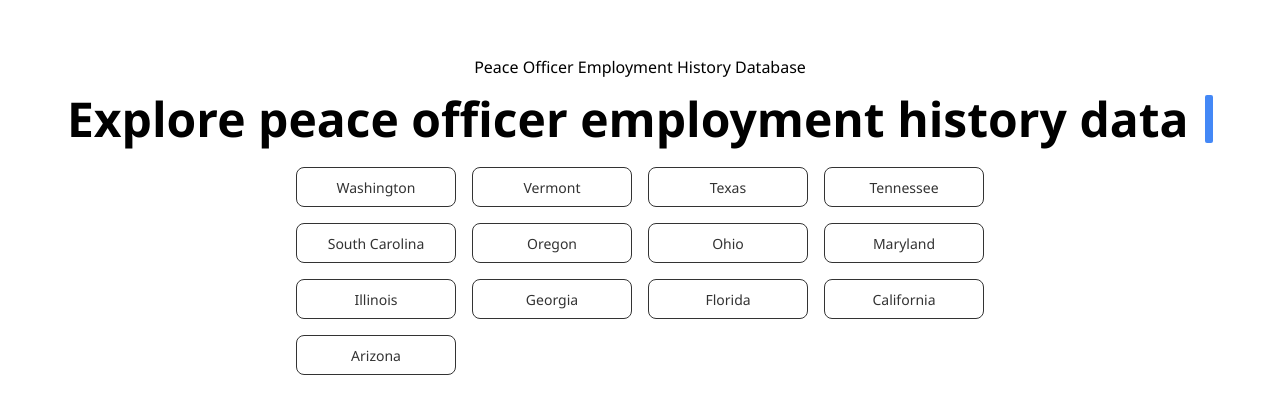
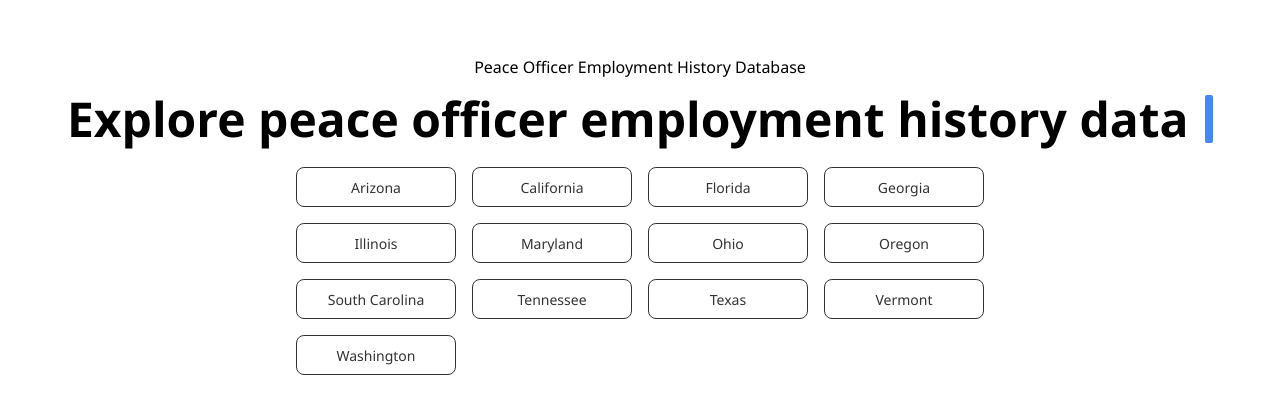
Before and after one commit to ayyubibrahimi/us-post-front-end, a Next.js app in the folder web/: page / in a window 1280 px wide. Shown: the part 185-598 px from the top of the page. Built offline with nearby package versions, Linux system fonts and the light colour scheme.

Commit message:
updated dropdown menu

```diff
--- a/web/components/Header/Header.tsx
+++ b/web/components/Header/Header.tsx
@@ -2,9 +2,9 @@ import React, { useState } from 'react';
 import styles from './headerLight.module.scss';
 
 const states = [
-  "Washington", "Vermont", "Texas", "Tennessee", "South Carolina",
-  "Oregon", "Ohio", "Maryland", "Illinois", "Georgia", "Florida",
-  "California", "Arizona"
+  "Arizona", "California", "Florida", "Georgia", "Illinois", "Maryland",
+  "Ohio", "Oregon", "South Carolina", "Tennessee", "Texas", "Vermont",
+  "Washington"
 ];
 
 interface HeaderProps {
--- a/web/components/Header/headerLight.module.scss
+++ b/web/components/Header/headerLight.module.scss
@@ -48,7 +48,10 @@
   border-radius: 0.5rem;
   cursor: pointer;
   width: 100%; /* Make the button the same width as the dropdown */
-  text-align: left;
+  text-align: center; /* Center the text */
+  display: flex; /* Enable flexbox */
+  justify-content: center; /* Center content horizontally */
+  align-items: center; /* Center content vertically */
 }
 
 .dropdownMenu {
@@ -67,6 +70,10 @@
   padding: 0.5rem 1rem;
   cursor: pointer;
   color: #000; /* Black text color */
+  text-align: center; /* Center the text */
+  display: flex; /* Enable flexbox */
+  justify-content: center; /* Center content horizontally */
+  align-items: center; /* Center content vertically */
 
   &:hover {
     background-color: rgba(51, 51, 51, 0.1); /* Slight background fill */
--- a/web/components/LandingPage/LandingScreen.tsx
+++ b/web/components/LandingPage/LandingScreen.tsx
@@ -18,13 +18,10 @@ const LandingScreen: React.FC<LandingScreenProps> = ({ onButtonClick }) => {
   ];
 
   const states = [
-    "Washington", "Vermont", "Texas", "Tennessee", "South Carolina",
-    "Oregon", "Ohio", "Maryland", "Illinois", "Georgia", "Florida",
-    "California", "Arizona"
+    "Arizona", "California", "Florida", "Georgia", "Illinois", "Maryland",
+    "Ohio", "Oregon", "South Carolina", "Tennessee", "Texas", "Vermont",
+    "Washington"
   ];
-
-  // Sort the states in reverse alphabetical order
-  const sortedStates = states.sort((a, b) => b.localeCompare(a));
 
   return (
     <div className={`flex flex-col items-center justify-center min-h-screen space-y-4 ${styles.landingScreenContainer}`}>
@@ -37,7 +34,7 @@ const LandingScreen: React.FC<LandingScreenProps> = ({ onButtonClick }) => {
         cursorClassName={`w-2 h-8 md:h-10 lg:h-12 ${styles.black}`}
       />
       <div className="grid grid-cols-2 sm:grid-cols-3 md:grid-cols-4 gap-4 mt-8">
-        {sortedStates.map((state) => (
+        {states.map((state) => (
           <button
             key={state}
             className={`${buttonStyles.georgiaButton}`}
```
